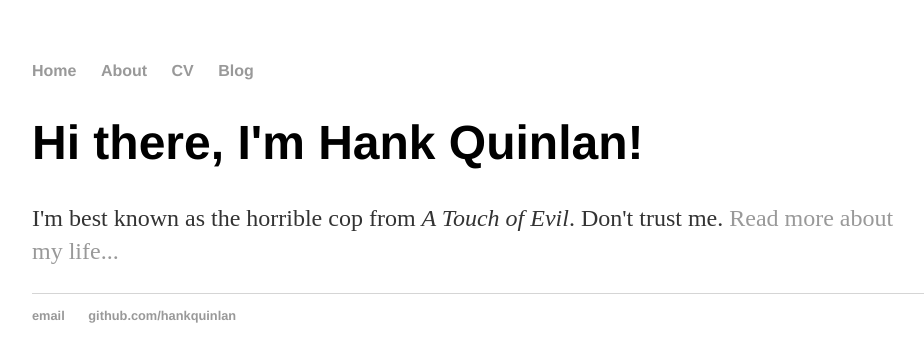
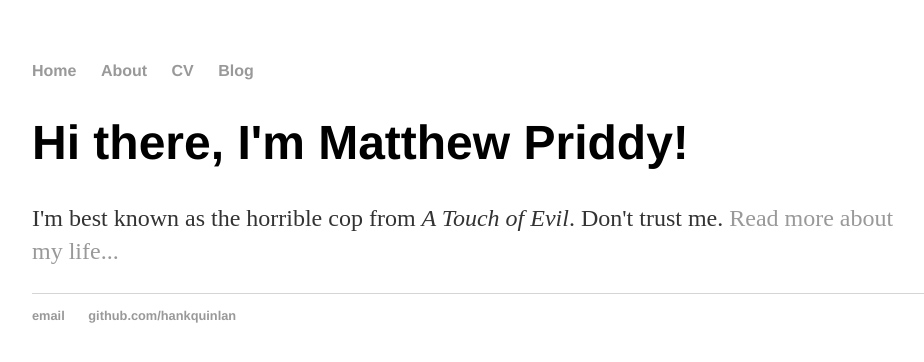
Before and after one commit to mwpriddy/mwpriddy.github.io, a Jekyll site: the page built from index.html, in a window 1280 px wide. Shown: the top 362 px of the page, without its empty margins (160-1084 px from the left). Built offline with Jekyll 4.4.1, drawn with Linux system fonts in a browser that asks for light colours.

Commit message:
update home page

```diff
--- a/_config.yml
+++ b/_config.yml
@@ -1,3 +1,3 @@
-name: Hank Quinlan, Horrible Cop
+name: Matthew Priddy's Website
 markdown: kramdown
 permalink: /blog/:year/:month/:day/:title
--- a/index.html
+++ b/index.html
@@ -1,9 +1,9 @@
 ---
 layout: default
-title: Hank Quinlan, Horrible Cop
+title: Matthew Priddy's Website
 ---
 
 		<div class="blurb">
-			<h1>Hi there, I'm Hank Quinlan!</h1>
+			<h1>Hi there, I'm Matthew Priddy!</h1>
 			<p>I'm best known as the horrible cop from <em>A Touch of Evil</em>. Don't trust me. <a href="/about">Read more about my life...</a></p>
 		</div>
```
